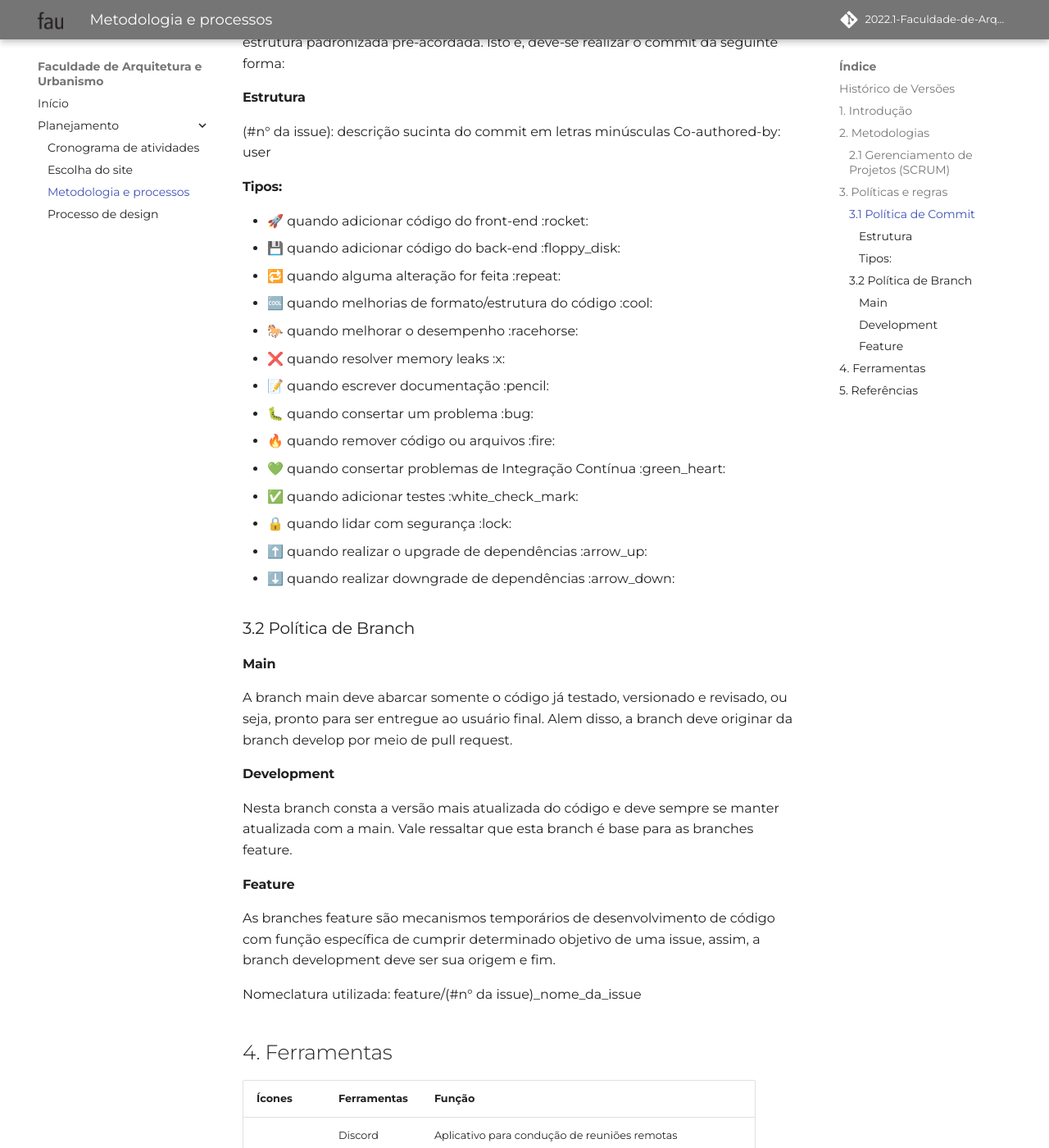
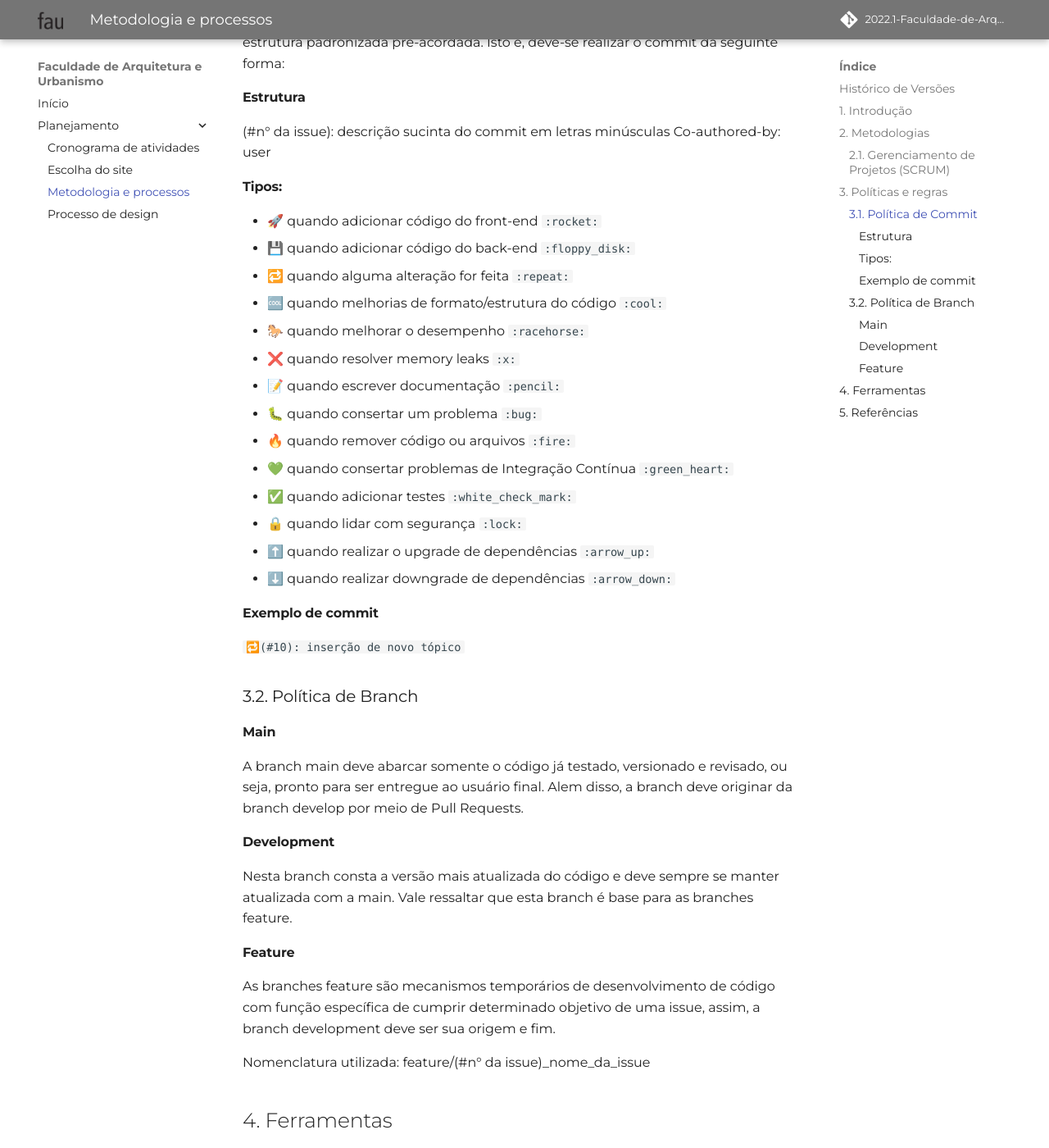
Before and after one commit to Mateusvff/2022.1-Faculdade-de-Arquitetura-e-Urbanismo, an MkDocs documentation site: the page built from docs/planejamento/metodologia-e-processos.md, in a window 1280 px wide and 1400 px high, scrolled down 1371 px. Shown: the whole window at 82% size. Built offline with MkDocs 1.6.1 and Material for MkDocs 9.7.7, drawn with Linux system fonts in a browser that asks for light colours; some web fonts are replaced; comment, search, counter and statistics services are not loaded; some of the changed text lies outside the part shown.

Commit message:
revisando o Pull Request

```diff
--- a/docs/planejamento/metodologia-e-processos.md
+++ b/docs/planejamento/metodologia-e-processos.md
@@ -15,7 +15,7 @@ Nesse sentido, o presente documento visa informar metodologias, processos e prá
 
 ## 2. Metodologias
 
-### 2.1 Gerenciamento de Projetos (SCRUM)
+### 2.1. Gerenciamento de Projetos (SCRUM)
 
 Com o fito de tornar mais eficiente o gerenciamento da equipe, optou-se pela utilização de metodologias ágeis, em especial o SCRUM, o qual se fundamenta nos seguintes princípios:
 
@@ -30,7 +30,7 @@ Desse modo, em se estabelecendo períodos iterativos com prazos e objetivos dete
 
 ## 3. Políticas e regras
 
-### 3.1 Política de Commit
+### 3.1. Política de Commit
 
 Os commits realizados devem ser pequenos e significativos, de forma que cada um possua uma única funcionalidade (commits atômicos). Ademais, estes devem seguir estrutura padronizada pré-acordada. Isto é, deve-se realizar o commit da seguinte forma:
 
@@ -41,26 +41,29 @@ Co-authored-by: user <email>
 
 #### Tipos:
 
-* 🚀 quando adicionar código do front-end :rocket:
-* 💾 quando adicionar código do back-end :floppy_disk:
-* 🔁 quando alguma alteração for feita :repeat:
-* 🆒 quando melhorias de formato/estrutura do código :cool:
-* 🐎 quando melhorar o desempenho :racehorse:
-* ❌ quando resolver memory leaks :x:
-* 📝 quando escrever documentação :pencil:
-* 🐛 quando consertar um problema :bug:
-* 🔥 quando remover código ou arquivos :fire:
-* 💚 quando consertar problemas de Integração Contínua :green_heart:
-* ✅ quando adicionar testes :white_check_mark:
-* 🔒 quando lidar com segurança :lock:
-* ⬆️ quando realizar o upgrade de dependências :arrow_up:
-* ⬇️ quando realizar downgrade de dependências :arrow_down:
+* 🚀 quando adicionar código do front-end `:rocket:`
+* 💾 quando adicionar código do back-end `:floppy_disk:`
+* 🔁 quando alguma alteração for feita `:repeat:`
+* 🆒 quando melhorias de formato/estrutura do código `:cool:`
+* 🐎 quando melhorar o desempenho `:racehorse:`
+* ❌ quando resolver memory leaks `:x:`
+* 📝 quando escrever documentação `:pencil:`
+* 🐛 quando consertar um problema `:bug:`
+* 🔥 quando remover código ou arquivos `:fire:`
+* 💚 quando consertar problemas de Integração Contínua `:green_heart:`
+* ✅ quando adicionar testes `:white_check_mark:`
+* 🔒 quando lidar com segurança `:lock:`
+* ⬆️ quando realizar o upgrade de dependências `:arrow_up:`
+* ⬇️ quando realizar downgrade de dependências `:arrow_down:`
 
-### 3.2 Política de Branch
+#### Exemplo de commit
+`🔁(#10): inserção de novo tópico`
+
+### 3.2. Política de Branch
 
 #### Main
 
-A branch main deve abarcar somente o código já testado, versionado e revisado, ou seja, pronto para ser entregue ao usuário final. Alem disso, a branch deve originar da branch develop por meio de pull request.
+A branch main deve abarcar somente o código já testado, versionado e revisado, ou seja, pronto para ser entregue ao usuário final. Alem disso, a branch deve originar da branch develop por meio de Pull Requests.
 
 #### Development
 
@@ -70,7 +73,7 @@ Nesta branch consta a versão mais atualizada do código e deve sempre se manter
 
 As branches feature são mecanismos temporários de desenvolvimento de código com função específica de cumprir determinado objetivo de uma issue, assim, a branch development deve ser sua origem e fim.
 
-Nomeclatura utilizada: feature/(#n° da issue)_nome_da_issue
+Nomenclatura utilizada: feature/(#n° da issue)_nome_da_issue
 
 ## 4. Ferramentas
 
@@ -83,6 +86,6 @@ Nomeclatura utilizada: feature/(#n° da issue)_nome_da_issue
 
 ## 5. Referências
 
-Barbosa, S. D. J.; Silva, B. S. da; Silveira, M. S.; Gasparini, I.; Darin, T.; Barbosa, G. D. J.Interação Humano-Computador e Experiência do usuário. 2021. Autopublicação. ISBN: 978-65-00-19677-1
+> Barbosa, S. D. J.; Silva, B. S. da; Silveira, M. S.; Gasparini, I.; Darin, T.; Barbosa, G. D. J.Interação Humano-Computador e Experiência do usuário. 2021. Autopublicação. ISBN: 978-65-00-19677-1
 
-COHN, Mike. Desenvolvimento de Software com Scrum: Aplicando Métodos Ágeis com Sucesso. 2021. Endereço de acesso: https://books.google.com.br/books?hl=pt-BR&lr=&id=gbgpDwAAQBAJ&oi=fnd&pg=PP1&dq=scrum&ots=LKeHqsPUgZ&sig=K6qMsH0Oq EpWFC6pGD1nHzBNJUI#v=onepage&q=scrum&f=false
+> COHN, Mike. **Desenvolvimento de Software com Scrum**: Aplicando Métodos Ágeis com Sucesso. 2021. Disponível em: [https://books.google.com.br/books](https://books.google.com.br/books?hl=pt-BR&lr=&id=gbgpDwAAQBAJ&oi=fnd&pg=PP1&dq=scrum&ots=LKeHqsPUgZ&sig=K6qMsH0Oq#v=onepage&q=scrum&f=false). Acesso em: 10 de jul. de 2022.
```
